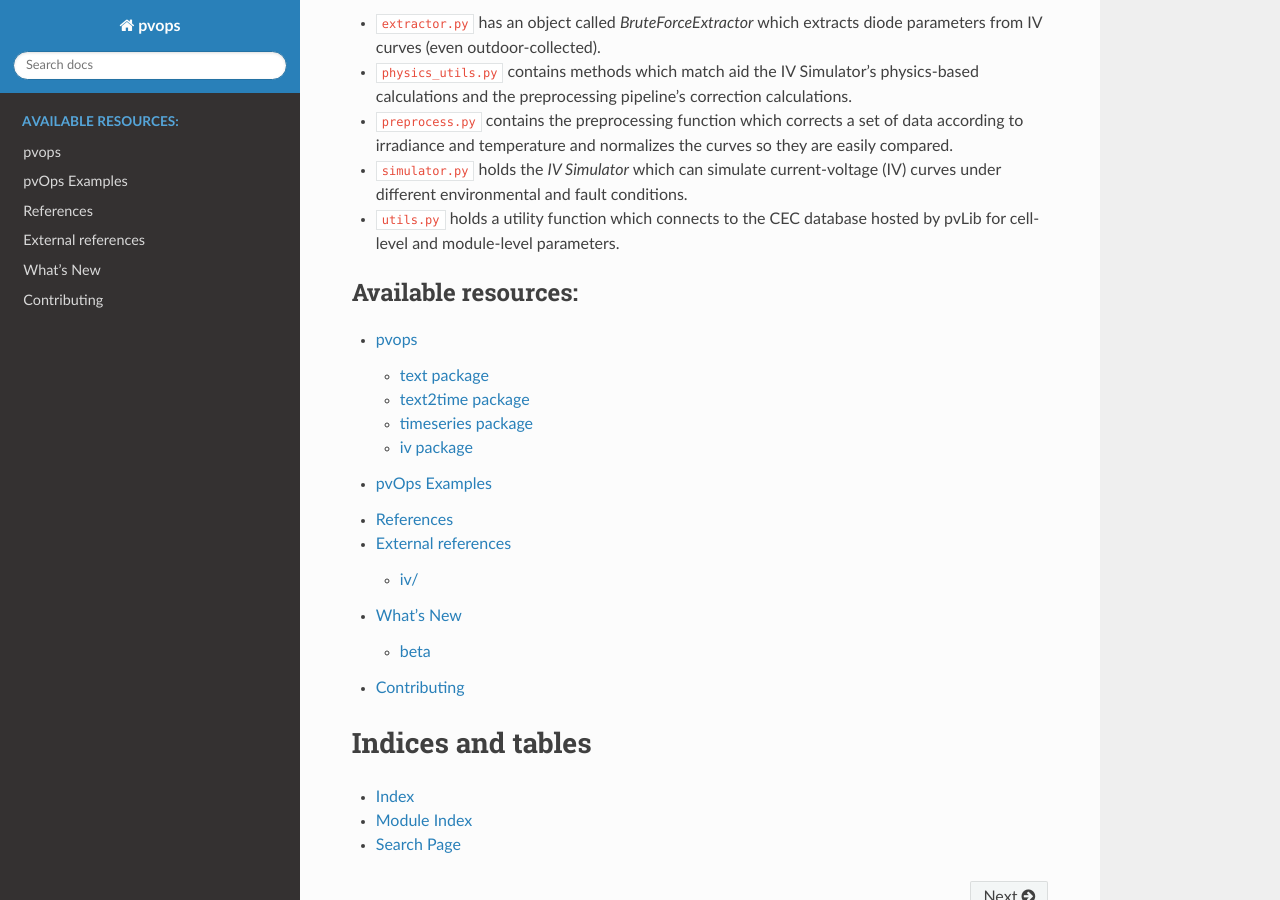
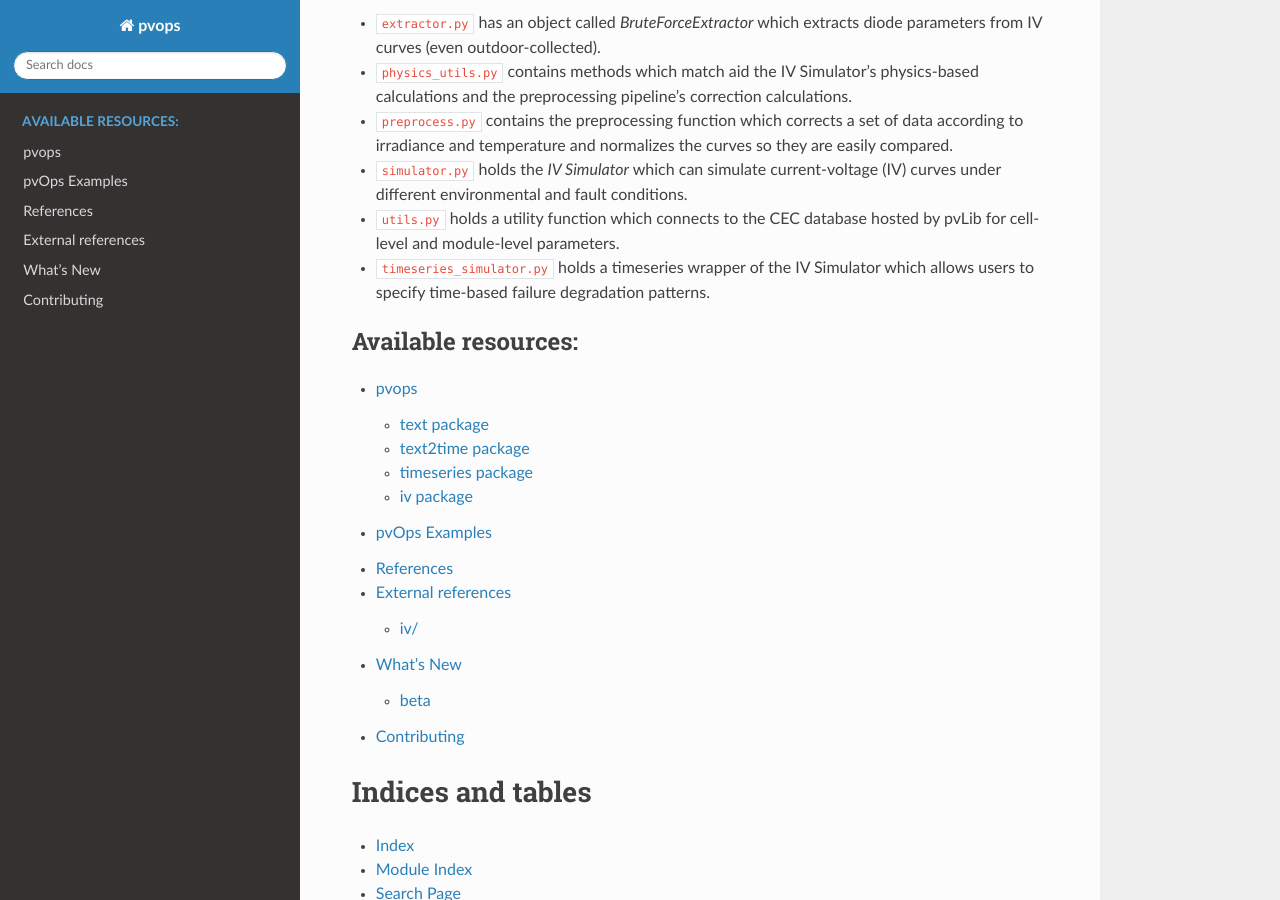
Before and after one commit to sandialabs/pvOps, a Sphinx documentation site: the page built from docs/index.rst, in a window 1280 px wide and 900 px high, scrolled down 3814 px. Built offline with Sphinx 7.4.7 and the Read the Docs theme 2.0.0, drawn with Linux system fonts in a browser that asks for light colours; pages that are not in the unit, such as notebooks, are missing from menus.

Commit message:
update docs

```diff
--- a/docs/index.rst
+++ b/docs/index.rst
@@ -125,7 +125,7 @@
    the curves so they are easily compared.
 *  ``simulator.py`` holds the `IV Simulator` which can simulate current-voltage (IV) curves under different environmental and fault conditions.
 *  ``utils.py`` holds a utility function which connects to the CEC database hosted by pvLib for cell-level and module-level parameters.
-
+*  ``timeseries_simulator.py`` holds a timeseries wrapper of the IV Simulator which allows users to specify time-based failure degradation patterns.
 
 .. toctree::
     :maxdepth: 2
```
